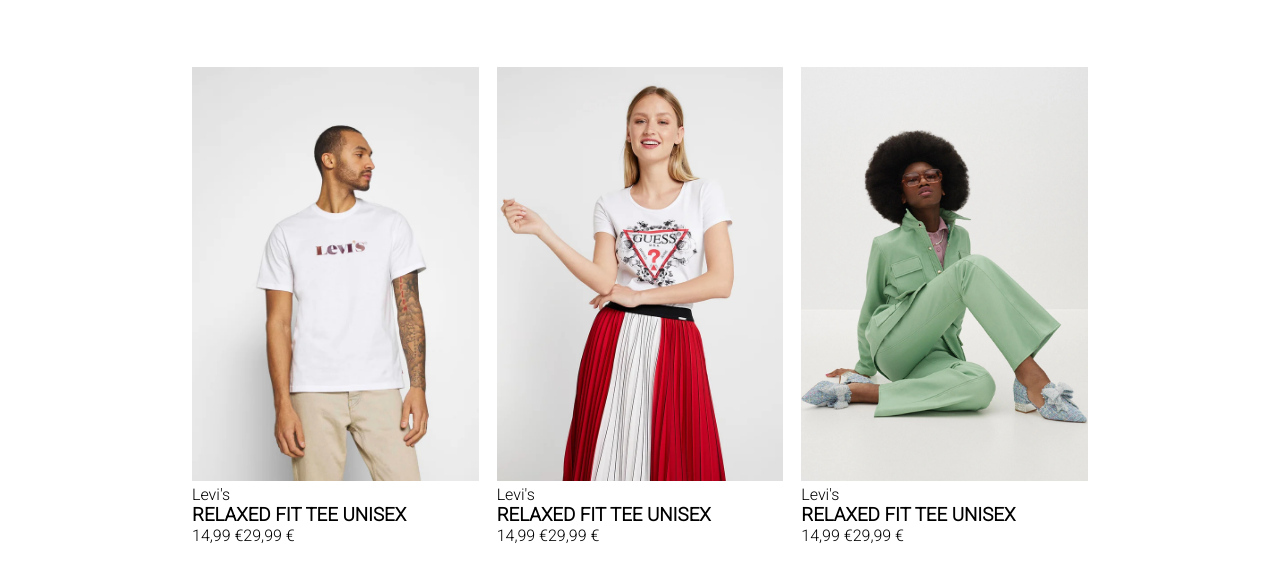
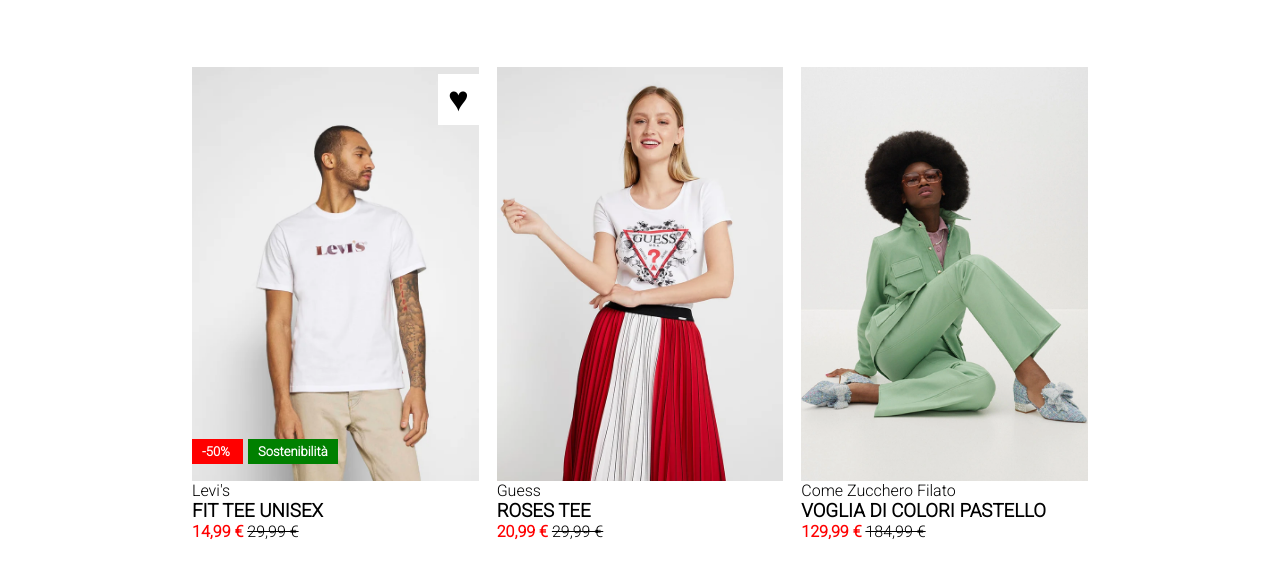
Before and after one commit to LeonardoRinaldi92/html-css-boolando, a plain HTML site: page index.html in a window 1280 px wide. Shown: the part 77-658 px from the top of the page. Drawn offline with Linux system fonts and the light colour scheme.

Commit message:
struttra card

```diff
--- a/assets/css/style.css
+++ b/assets/css/style.css
@@ -3,12 +3,13 @@
     padding: 0;
     box-sizing: border-box;
     font-family: 'Roboto', sans-serif;
-    text-decoration: none;
 }
 
 nav {
     background-color: rgb(255,105,0);
 }
+
+/* allineamenti */
 
 .flex {
     display: flex;
@@ -21,6 +22,16 @@ nav {
 .p-relative {
     position: relative;
 }
+
+.p-absolute {
+    position: absolute;
+}
+
+.block {
+    display: block;
+}
+
+/* dimensioni */
 
 .wdth-70 {
     width: 70%;
@@ -37,6 +48,8 @@ nav {
 .h30 {
     height: 30px;
 }
+
+/* margini e padding */
 
 .padd-bot20 {
     padding-bottom: 20px;
@@ -62,14 +75,59 @@ nav {
     margin-right: 5px;
 }
 
-.font20 {
+/* testo */
+.txt-deco-none {
+    text-decoration: none;
+}
+
+.font13 {
+    font-size: 13px;
+}
+
+.font18 {
     font-size: 18px;
+}
+
+.font35 {
+    font-size: 35px;
 }
 
 .txt-white {
     color: white;
 }
 
+.txt-red {
+    color: red;
+}
+
 .font-bold {
     font-weight: bold;
 }
+
+/* pecette */
+
+.box {
+    padding: 5px 10px;
+}
+
+.red {
+    background-color: red;
+}
+
+.green {
+    background-color: rgb(0,128,0);
+}
+
+.white {
+    background-color: white;
+}
+
+.bott-left {
+    bottom: 5%;
+    left: 0;
+}
+
+.top-right {
+    top : 3%;
+    right: 0%;
+}
--- a/index.html
+++ b/index.html
@@ -19,17 +19,17 @@
                 <!-- fex -->
                 <div class="flex jstf-spcbtwn">
                     <!-- categorie-sx -->
-                    <div class="txt-white font20 font-bold">
-                        <a class="mr-r5 txt-white" href="#">Donna</a>
-                        <a class="mr-r5 txt-white" href="#">Uomo</a>
-                        <a class="txt-white" href="#">Bambini</a>
+                    <div class="txt-white font18 font-bold">
+                        <a class="mr-r5 txt-white txt-deco-none" href="#">Donna</a>
+                        <a class="mr-r5 txt-white txt-deco-none" href="#">Uomo</a>
+                        <a class="txt-white txt-deco-none" href="#">Bambini</a>
                     </div>
                     <!-- logo-center -->
                     <div>
                         <img class="h30" src="./assets/img/boolean-logo.png" alt="">
                     </div>
                     <!-- icon-dx -->
-                    <div class="font20 ">
+                    <div class="font18 ">
                         <a class="txt-white" href="#"><i class="fa-regular fa-user"></i></a>
                         <a class="txt-white" href="#"><i class="mr-l5 fa-regular fa-heart"></i></a>
                         <a class="txt-white" href="#"><i class="mr-l5 fa-solid fa-bag-shopping"></i></a>
@@ -47,34 +47,48 @@
                 <div class="card-size">
                     <!-- positionrelative -->
                     <div class="p-relative">
-                        <img class="wdth-100" src="./assets/img/1.webp" alt="">
+                        <img class="block wdth-100 " src="./assets/img/1.webp" alt="">
+                        <div class ="p-absolute bott-left">
+                            <!-- etichette -->
+                            <span class="font13 box txt-white red"><strong>-50%</strong>
+                            </span>
+                            <span class="mr-l5 font13 box txt-white green"><strong>Sostenibilità</strong>
+                            </span>
+                        </div>
+                        <div class="p-absolute top-right">
+                            <span class="font35 box white"> &hearts;
+                            </span>
+                        </div>
                     </div>
                     <!-- specifiche oggetto -->
                     <span>Levi's</span>
-                    <h3>RELAXED FIT TEE UNISEX</h3>
-                    <span>14,99 &euro;</span><span>29,99 &euro;</span>
+                    <h3 class="font-bold">FIT TEE UNISEX</h3>
+                    <span class="font-bold txt-red">14,99 &euro; </span>
+                    <span><s>29,99 &euro;</s></span>
                 </div>
                 <!-- 2 card -->
                 <div class="card-size">
                     <!-- positionrelative -->
                     <div class="p-relative">
-                        <img class="wdth-100" src="./assets/img/2.webp" alt="">
+                        <img class="block wdth-100" src="./assets/img/2.webp" alt="">
                     </div>
                     <!-- specifiche oggetto -->
-                    <span>Levi's</span>
-                    <h3>RELAXED FIT TEE UNISEX</h3>
-                    <span>14,99 &euro;</span><span>29,99 &euro;</span>
+                    <span>Guess</span>
+                    <h3 class="font-bold">ROSES TEE</h3>
+                    <span class="font-bold txt-red">20,99 &euro; </span>
+                    <span><s>29,99 &euro;</s></span>
                 </div>
                 <!-- 3 card -->
                 <div class="card-size">
                     <!-- position relative -->
                     <div class="p-relative">
-                        <img class="wdth-100" src="./assets/img/3.webp" alt="">
+                        <img class="block wdth-100" src="./assets/img/3.webp" alt="">
                     </div>
                     <!-- specifiche oggetto -->
-                    <span>Levi's</span>
-                    <h3>RELAXED FIT TEE UNISEX</h3>
-                    <span>14,99 &euro;</span><span>29,99 &euro;</span>
+                    <span>Come Zucchero Filato</span>
+                    <h3 class="font-bold">VOGLIA DI COLORI PASTELLO</h3>
+                    <span class="font-bold txt-red">129,99 &euro; </span>
+                    <span><s>184,99 &euro;</s></span>
                 </div>
             </div>
         </section>
```
